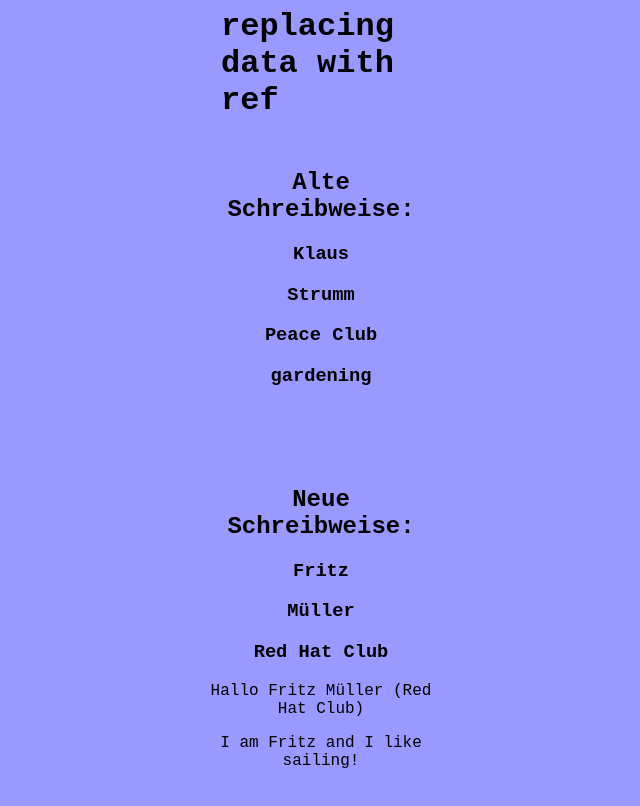
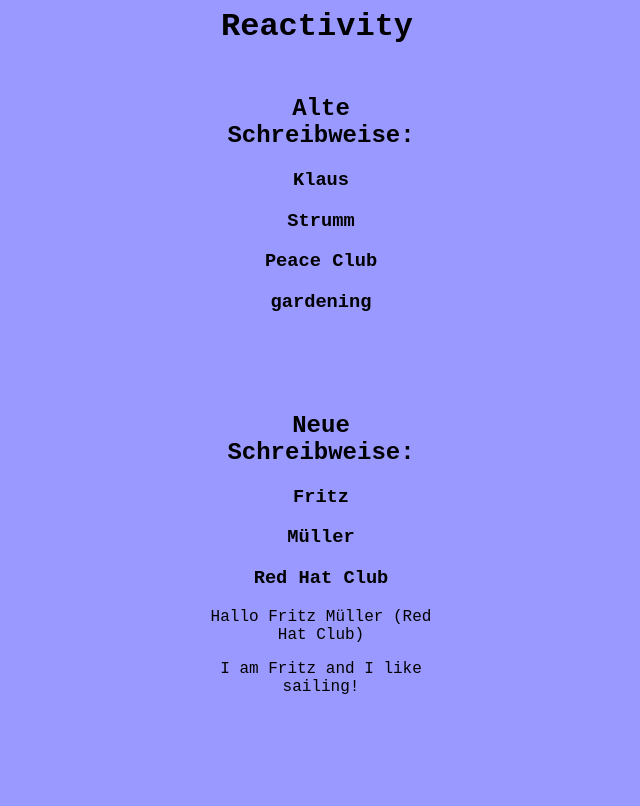
Before and after one commit to siggi-ai/Vue-Practice, a Vue app: page / in a window 1280 px wide. Shown: the top 806 px of the page, without its empty margins (319-959 px from the left). Built offline with nearby package versions, Linux system fonts and the light colour scheme.

Commit message:
reactivity

```diff
--- a/src/App.vue
+++ b/src/App.vue
@@ -1,6 +1,6 @@
 <template>
   <div>
-    <h1>replacing data with ref</h1>
+    <h1>Reactivity</h1>
     <div class="blogCreate main">
       <Data />
     </div>
```
